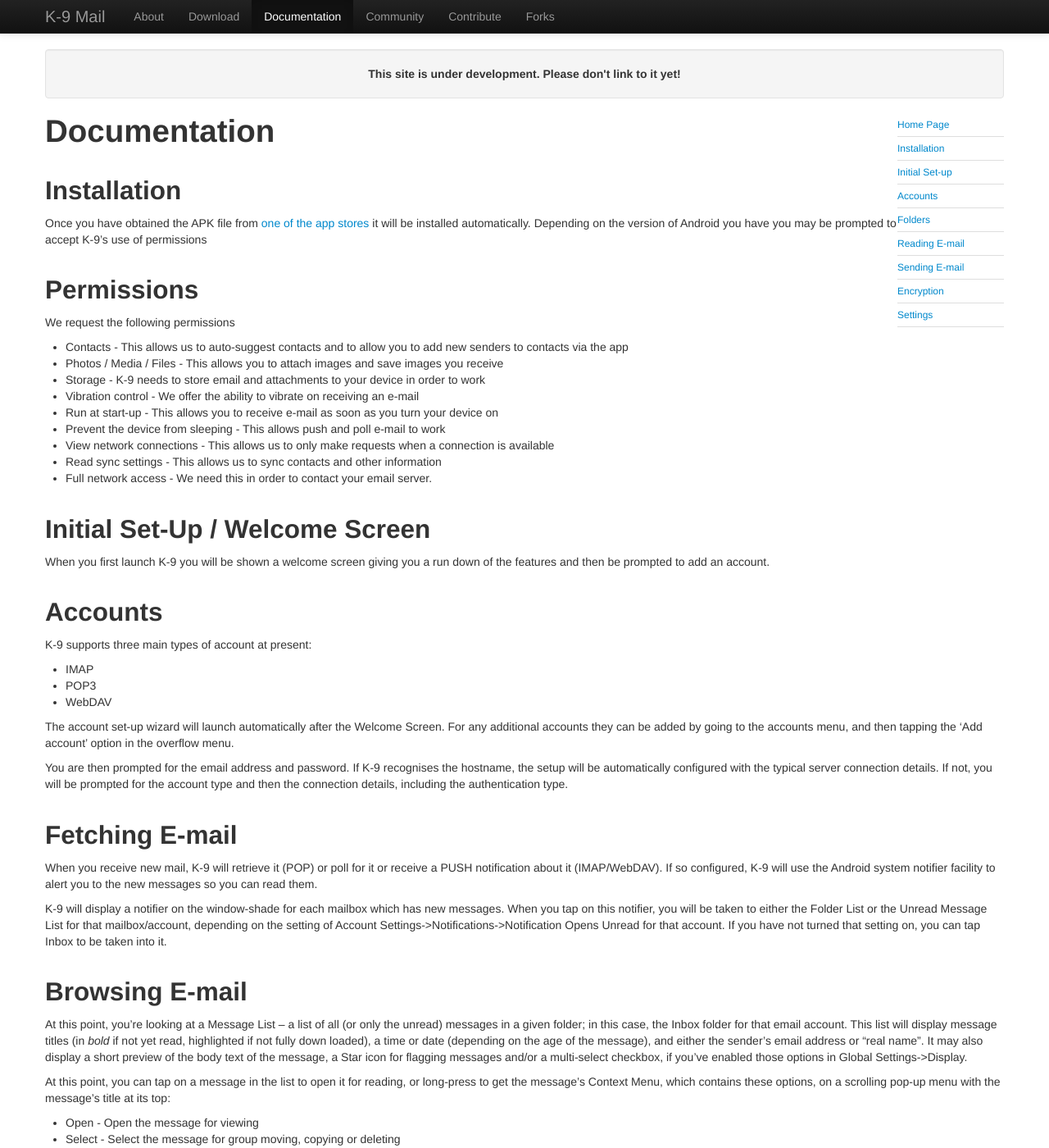
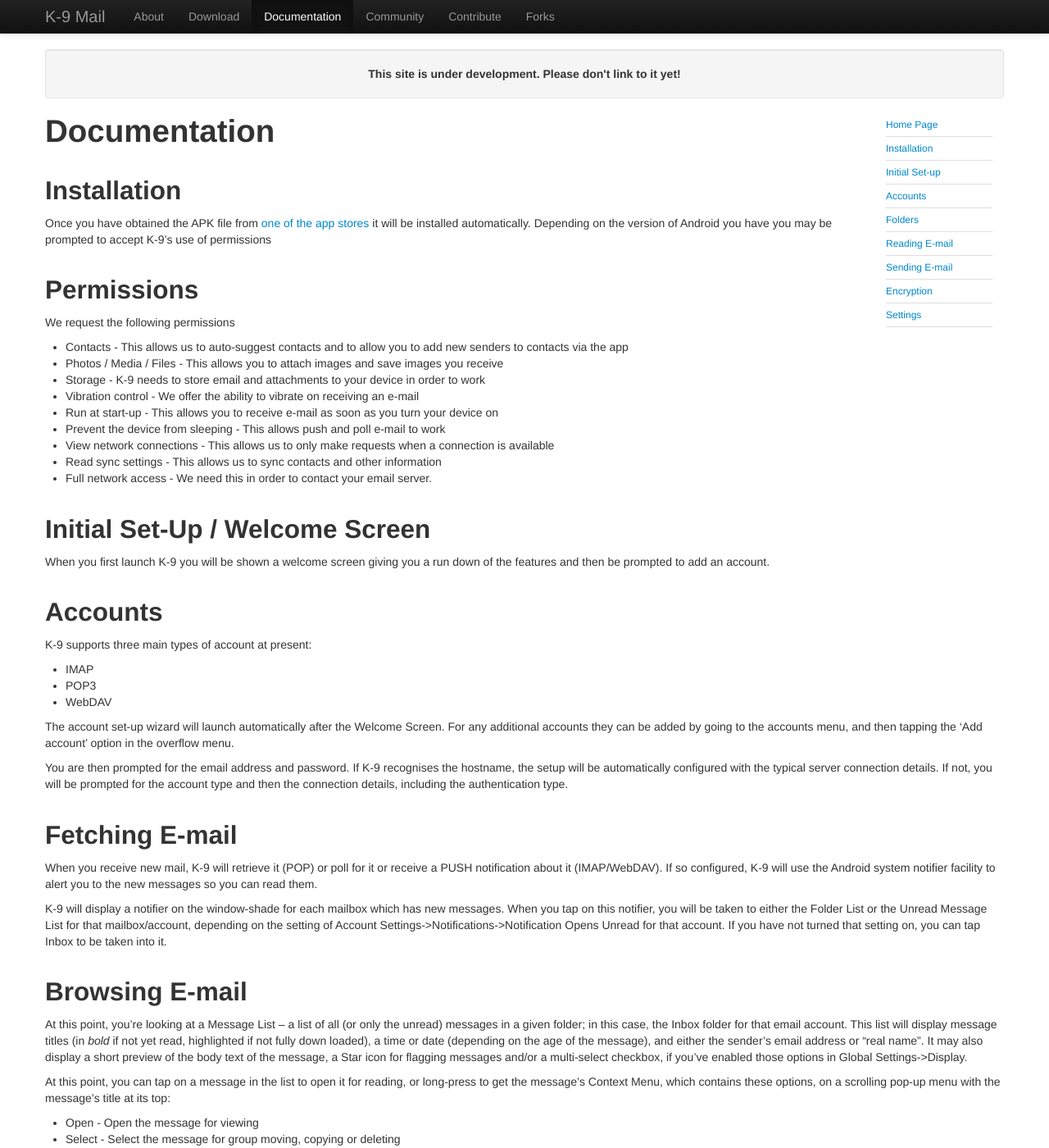
Before and after one commit to k9mail/k9mail.app, a Jekyll site: the page built from documentation.md, in a window 1280 px wide and 1400 px high. Shown: the whole window at 82% size. Built offline with Jekyll 4.4.1, drawn with Linux system fonts in a browser that asks for light colours; nearby versions of some CDN libraries.

Commit message:
Update k9mail.css

```diff
--- a/assets/css/k9mail.css
+++ b/assets/css/k9mail.css
@@ -1,6 +1,7 @@
 .documentation-nav {
   float: right;
   width: 130px;
+  margin: 0 14px;
 }
 .submenu {
     margin-left: 0;
```
